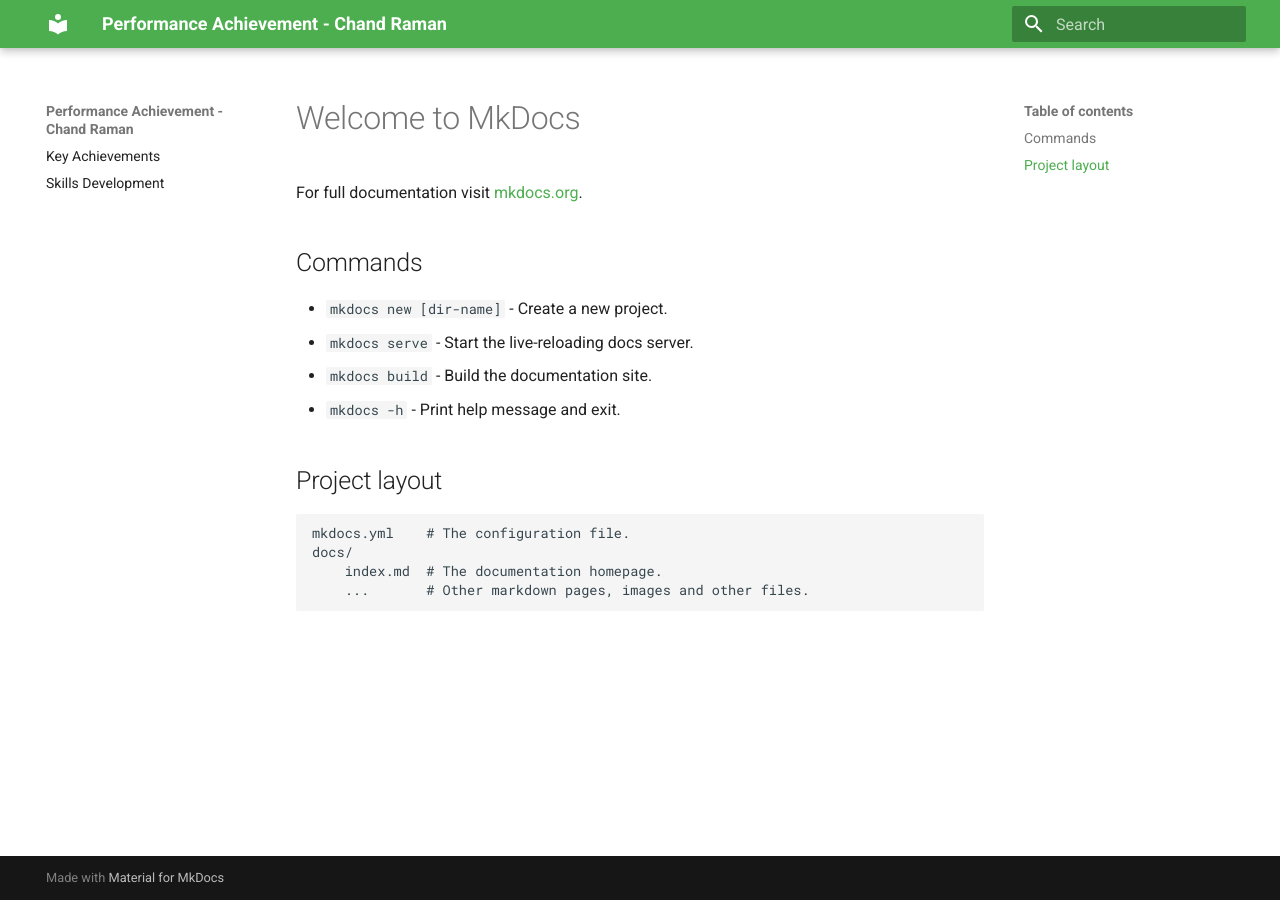
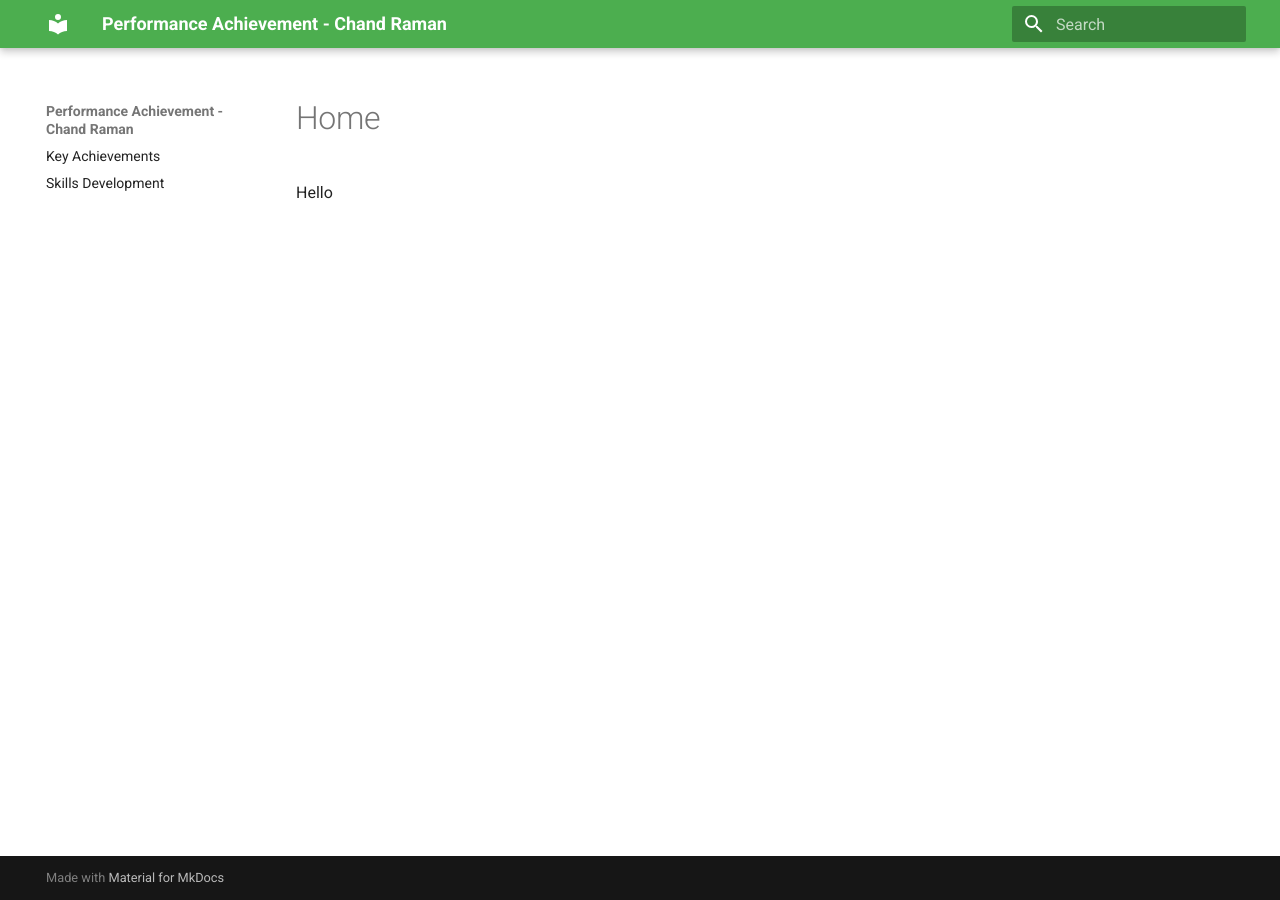
Before and after one commit to skyraman/StarPerformer, an MkDocs documentation site: the page built from docs/index.md, in a window 1280 px wide. Built offline with MkDocs 1.6.1 and Material for MkDocs 9.7.7, drawn with Linux system fonts in a browser that asks for light colours.

Commit message:
Update index.md

```diff
--- a/docs/index.md
+++ b/docs/index.md
@@ -1,17 +1 @@
-# Welcome to MkDocs
-
-For full documentation visit [mkdocs.org](https://www.mkdocs.org).
-
-## Commands
-
-* `mkdocs new [dir-name]` - Create a new project.
-* `mkdocs serve` - Start the live-reloading docs server.
-* `mkdocs build` - Build the documentation site.
-* `mkdocs -h` - Print help message and exit.
-
-## Project layout
-
-    mkdocs.yml    # The configuration file.
-    docs/
-        index.md  # The documentation homepage.
-        ...       # Other markdown pages, images and other files.
+Hello
```
